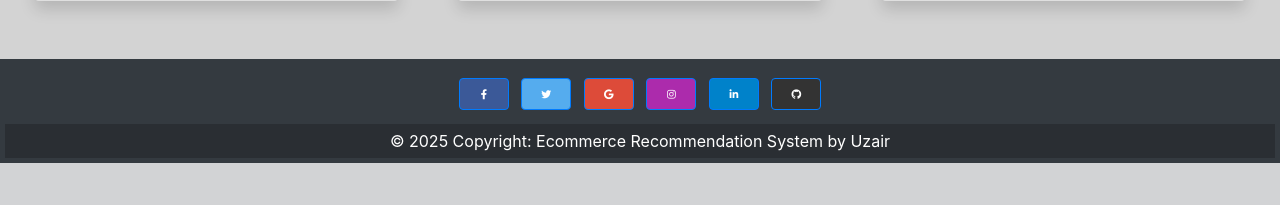
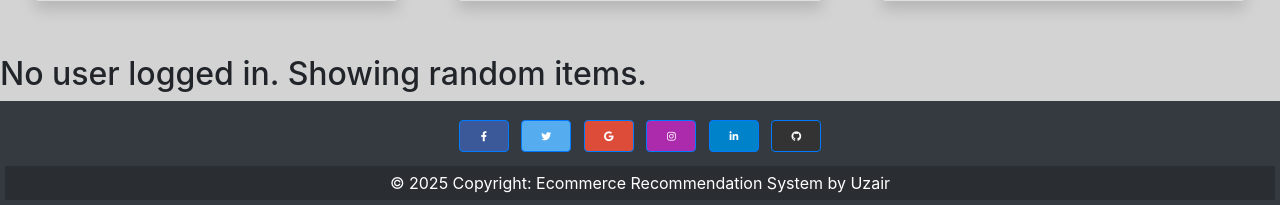
Before and after one commit to UJAIR-SHAHA/Personalised_Product_Recomendation_System, a Flask app: page / in a window 1280 px wide. Shown: the part 868-1073 px from the top of the page. Before the commit the page ends 1031 px from the top, so only its background shows below. Run offline with Flask 3, Linux system fonts and the light colour scheme; parts of the project's set-up code (start-up, migrations or seed data) failed here and were passed over; some libraries are stand-ins or nearby versions.

Commit message:
Added Exceptional handling gor model based recommendation

```diff
--- a/app.py
+++ b/app.py
@@ -233,7 +233,7 @@ def recommend_popular_items(top_n):
 #     # Return a DataFrame with relevant product details
 #     return recommended_products[['product_id', 'product_name', 'imageUrl', 'Brand', 'PredictedRating']]
 
-def svd_recommendation(user_id, user_item_matrix, user_mapping, product_mapping, data, top_n=10):
+def svd_recommendation(user_id, user_item_matrix, user_mapping, product_mapping, data, top_n=12):
     """
     Recommend top-N items for a given user using SVD.
     """
@@ -302,19 +302,45 @@ def make_session_permanent():
 @app.route('/index')
 def indexredirect():
     user_id = session.get('user_id')
-    if user_id:
-        # Generate recommendations for the logged-in user
-        recommended_products = svd_recommendation(user_id, user_item_matrix, user_mapping, product_mapping, product_data)
-    else:
-        # Default case if no user is logged in
-        recommended_products = product_data.head(12)  # Fallback: Random products
+    recommended_products = None
+    error_message = None
 
+    try:
+        if user_id:
+            # Attempt to generate recommendations for the logged-in user
+            recommended_products = svd_recommendation(user_id, user_item_matrix, user_mapping, product_mapping,
+                                                      product_data)
+
+            # If no recommendations are found (empty DataFrame), fall back to default
+            if recommended_products.empty:
+                error_message = "No item suggestions found. Showing random items."
+                recommended_products = product_data.sample(12)  # Random fallback items
+        else:
+            # No user logged in, show default random products
+            error_message = "No user logged in. Showing random items."
+            recommended_products = product_data.sample(12)
+    except Exception as e:
+        # Handle any errors during the recommendation process
+        print(f"Error during SVD recommendation: {e}")
+        error_message = "No item suggestions found due to an error. Showing random items."
+        recommended_products = product_data.sample(12)  # Random fallback items
+
+    # Generate trending items
     trending_items = recommend_popular_items(9)
 
+    # Define random prices
     price = [400, 500, 600, 700, 1000, 1220, 1060, 5000, 3000, 4000]
-    return render_template('index.html', user_id=user_id, trending_products=trending_items,
-                           recommended_products=recommended_products.head(12), truncate=truncate,
-                           random_price=random.choice(price))
+
+    # Render the index template
+    return render_template(
+        'index.html',
+        user_id=user_id,
+        trending_products=trending_items,
+        recommended_products=recommended_products.head(12),
+        error_message=error_message,  # Pass the error message to the template
+        truncate=truncate,
+        random_price=random.choice(price)
+    )
 
 
 # Flask route for the login_page
--- a/templates/index.html
+++ b/templates/index.html
@@ -146,6 +146,9 @@
   </div>
 </div>
 
+{% if error_message %}
+    <h2>{{ error_message }}</h2>
+{% endif %}
 
 {% if user_id and recommended_products.shape[0] > 0 %}
 <!--Suggested for user recommendations-->
```
